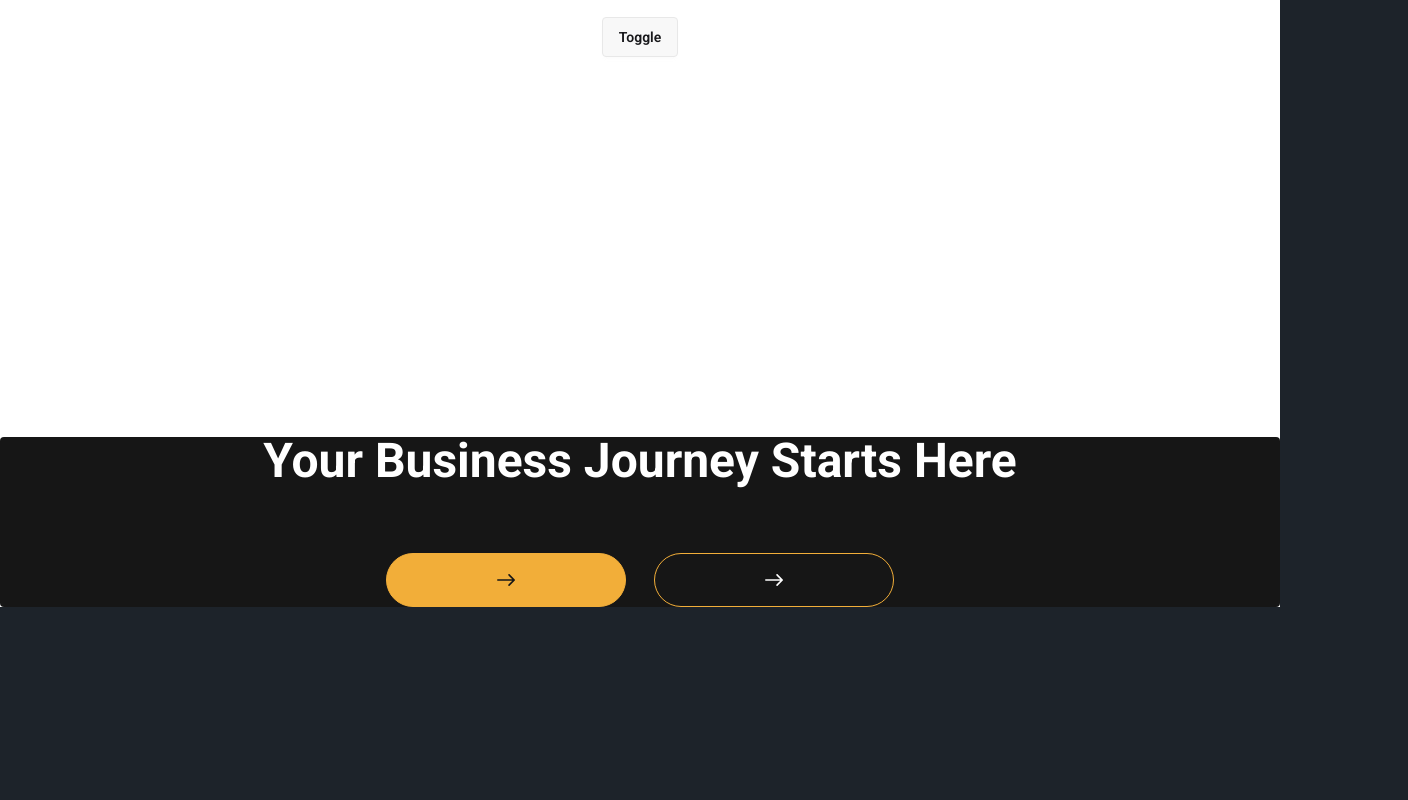
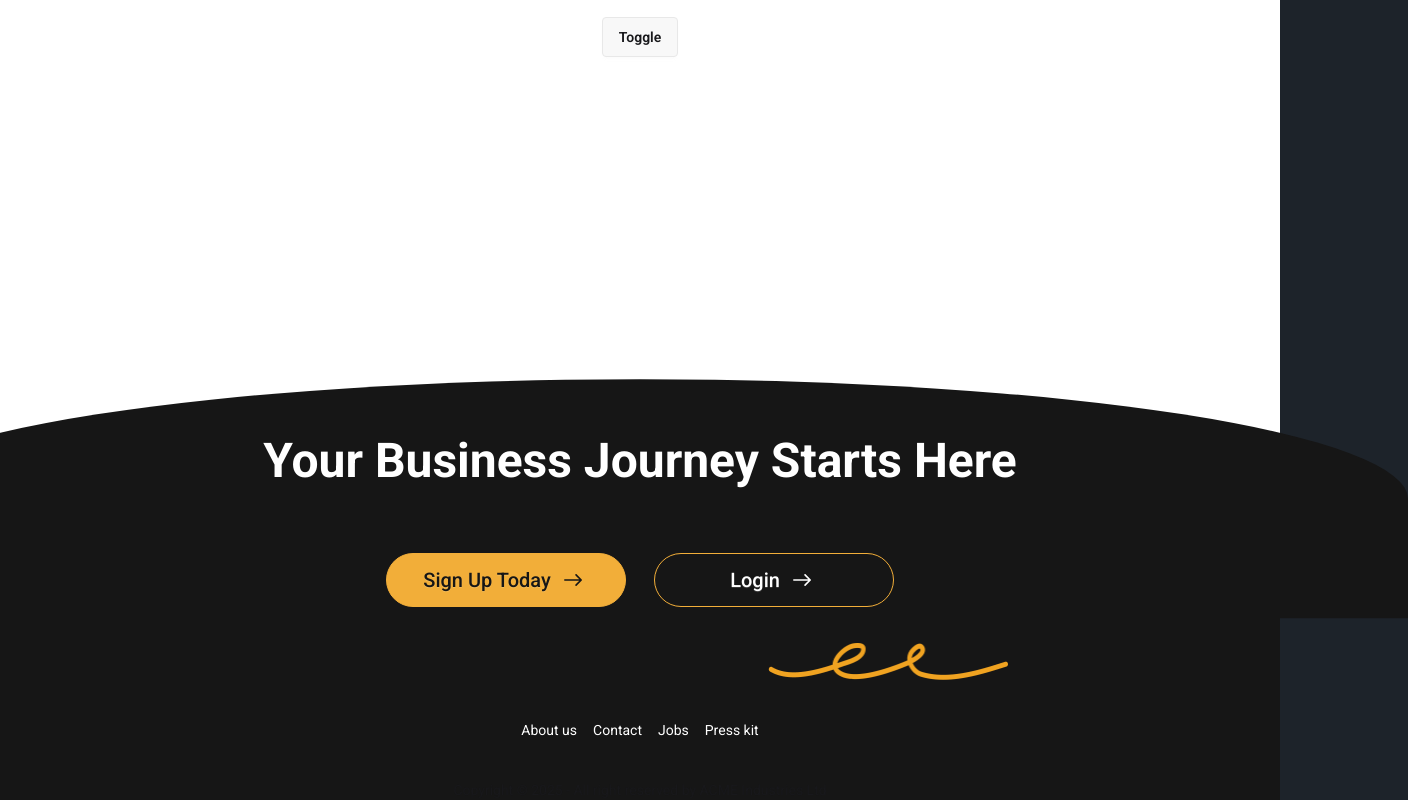
Before and after one commit to liljdot/AltBuilda-Website, a Next.js app: page / in a window 1280 px wide. Shown: the part 469-1269 px from the top of the page, 1408 px wide, since content can reach past the window. Before the commit the page ends 1076 px from the top, so only its background shows below. Built offline with nearby package versions, Linux system fonts and the light colour scheme.

Commit message:
buld footer start

```diff
--- a/src/app/components/Footer.tsx
+++ b/src/app/components/Footer.tsx
@@ -1,56 +1,28 @@
+import Image from "next/image";
 import ActionButton from "./ActionButton";
+import signVector from "@/app/assets/sign-vector.png"
 
 const Footer: React.FC = () => {
 
     return (
         <>
-            <footer className="footer footer-horizontal footer-center bg-[#161616] text-base-content rounded py-0 px-34">
-                <nav className="flex flex-col text-white">
+            <footer className="footer footer-horizontal footer-center relative bg-[#161616] text-base-content py-0 px-34 z-1 before:absolute before:-translate-y-[50%] before:h-[66%] before:w-[120%] before:bg-[#161616] before:rounded-t-[50%] before:-z-1">
+                {/* footer start  */}
+                <nav className="flex flex-col w-full text-white">
                     <h3 className="text-5xl font-bold text-white">Your Business Journey Starts Here</h3>
 
                     <div className="flex flex-row gap-7 mt-15">
-                        <ActionButton to="/signup" filled content="Sign Up Today" />
+                        <ActionButton to="/signup" filled>Sign Up Today</ActionButton>
 
-                        <ActionButton to="/login" content="Login" />
+                        <ActionButton to="/login" >Login</ActionButton>
                     </div>
-                    {/* <div className="grid grid-flow-col gap-4">
-                        <a>
-                            <svg
-                                xmlns="http://www.w3.org/2000/svg"
-                                width="24"
-                                height="24"
-                                viewBox="0 0 24 24"
-                                className="fill-current">
-                                <path
-                                    d="M24 4.557c-.883.392-1.832.656-2.828.775 1.017-.609 1.798-1.574 2.165-2.724-.951.564-2.005.974-3.127 1.195-.897-.957-2.178-1.555-3.594-1.555-3.179 0-5.515 2.966-4.797 6.045-4.091-.205-7.719-2.165-10.148-5.144-1.29 2.213-.669 5.108 1.523 6.574-.806-.026-1.566-.247-2.229-.616-.054 2.281 1.581 4.415 3.949 4.89-.693.188-1.452.232-2.224.084.626 1.956 2.444 3.379 4.6 3.419-2.07 1.623-4.678 2.348-7.29 2.04 2.179 1.397 4.768 2.212 7.548 2.212 9.142 0 14.307-7.721 13.995-14.646.962-.695 1.797-1.562 2.457-2.549z"></path>
-                            </svg>
-                        </a>
-                        <a>
-                            <svg
-                                xmlns="http://www.w3.org/2000/svg"
-                                width="24"
-                                height="24"
-                                viewBox="0 0 24 24"
-                                className="fill-current">
-                                <path
-                                    d="M19.615 3.184c-3.604-.246-11.631-.245-15.23 0-3.897.266-4.356 2.62-4.385 8.816.029 6.185.484 8.549 4.385 8.816 3.6.245 11.626.246 15.23 0 3.897-.266 4.356-2.62 4.385-8.816-.029-6.185-.484-8.549-4.385-8.816zm-10.615 12.816v-8l8 3.993-8 4.007z"></path>
-                            </svg>
-                        </a>
-                        <a>
-                            <svg
-                                xmlns="http://www.w3.org/2000/svg"
-                                width="24"
-                                height="24"
-                                viewBox="0 0 24 24"
-                                className="fill-current">
-                                <path
-                                    d="M9 8h-3v4h3v12h5v-12h3.642l.358-4h-4v-1.667c0-.955.192-1.333 1.115-1.333h2.885v-5h-3.808c-3.596 0-5.192 1.583-5.192 4.615v3.385z"></path>
-                            </svg>
-                        </a>
-                    </div> */}
+
+                    <div className="flex flex-row w-full px-34 justify-end mt-7">
+                        <Image src={signVector} width={240} alt="sign"/>
+                    </div>
                 </nav>
 
-                {/* <nav className="grid grid-flow-col gap-4 text-white">
+                <nav className="grid grid-flow-col gap-4 text-white">
                     <a className="link link-hover">About us</a>
                     <a className="link link-hover">Contact</a>
                     <a className="link link-hover">Jobs</a>
@@ -59,7 +31,7 @@ const Footer: React.FC = () => {
 
                 <aside>
                     <p>Copyright © {new Date().getFullYear()} - All right reserved by ACME Industries Ltd</p>
-                </aside> */}
+                </aside>
             </footer>
         </>
     )
--- a/src/app/components/Navbar.tsx
+++ b/src/app/components/Navbar.tsx
@@ -8,7 +8,7 @@ const Navbar: React.FC = () => {
 
     return (
         <>
-            <div className="navbar bg-neutral sticky top-0 px-18.5 py-6 text-[1rem] font-semibold shadow-xl">
+            <div className="navbar bg-neutral sticky top-0 px-18.5 py-6 text-[1rem] font-semibold shadow-xl z-100">
                 <div className="navbar-start">
                     <div className="dropdown"> {/*sandwich for smaller screens */}
                         <div tabIndex={0} role="button" className="btn btn-ghost lg:hidden">
--- a/src/app/layout.tsx
+++ b/src/app/layout.tsx
@@ -34,7 +34,7 @@ export default function RootLayout({
   return (
     <html lang="en">
       <body
-        className={`${roboto.className} antialiased w-screen items-center`}
+        className={`${roboto.className} antialiased w-screen items-center overflow-x-hidden`}
       >
         <ThemeProvider>
           <ThemeWrapper>
```
Also changed, not shown: src/app/assets/Ellipse 1071.png (deleted), src/app/assets/sign-vector.png (added).
